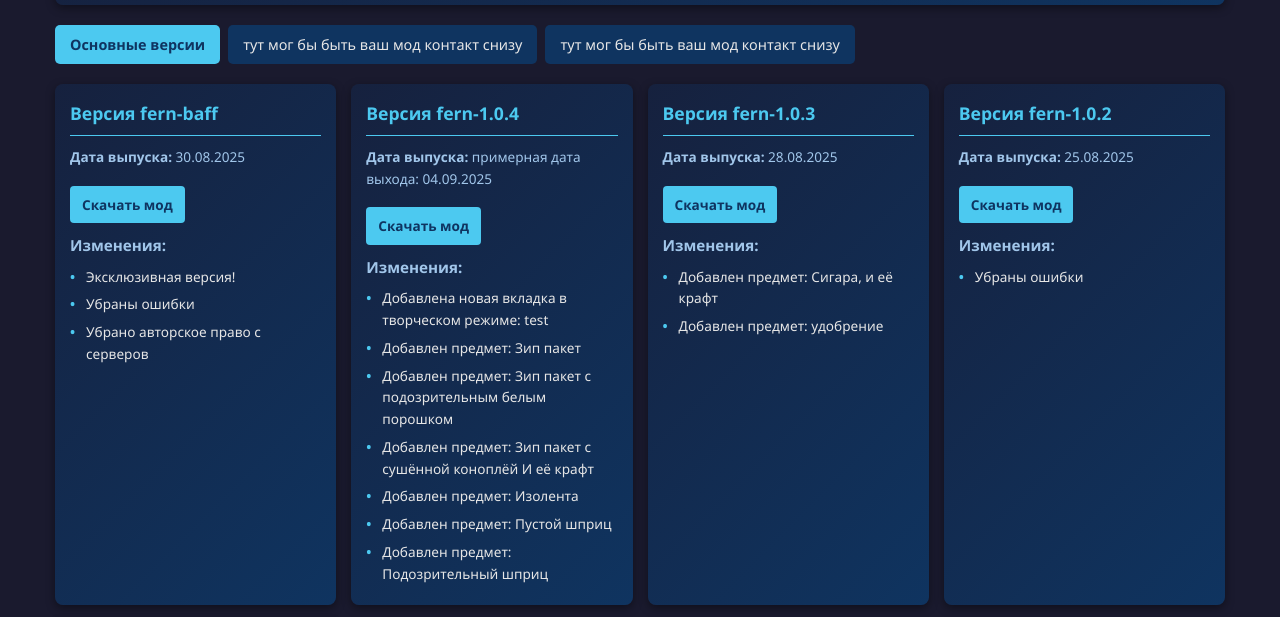
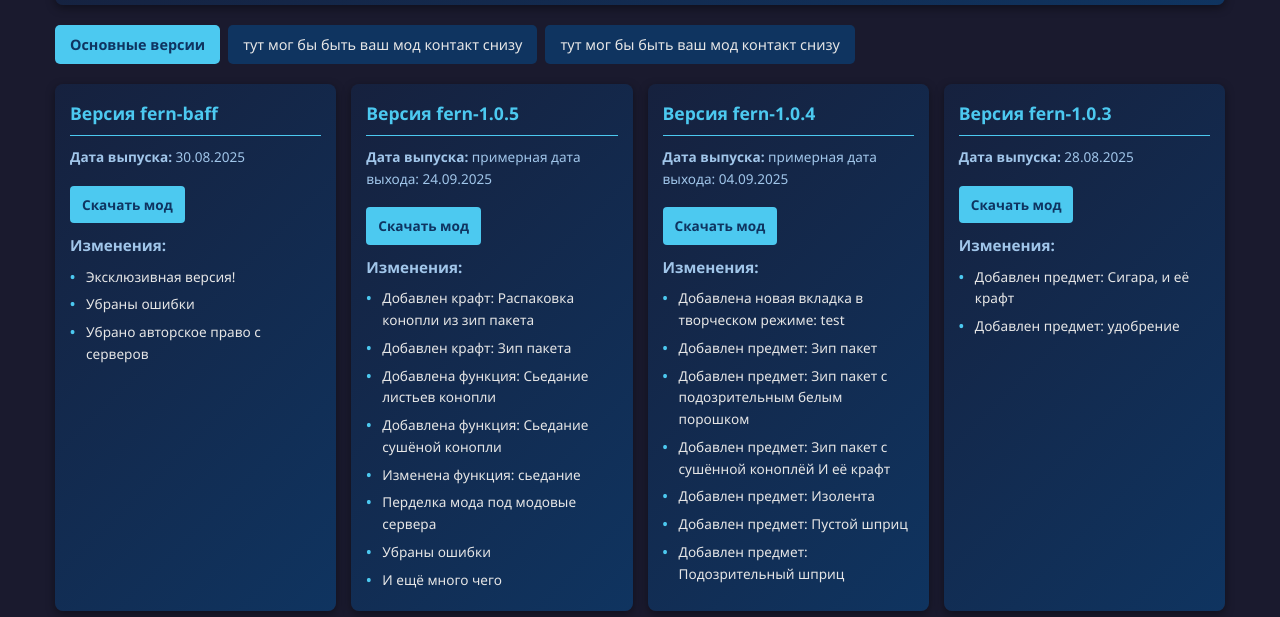
Before and after one commit to 511den/fern-s-mod, a plain HTML site: page index.html in a window 1280 px wide. Shown: the part 120-737 px from the top of the page. Drawn offline with Linux system fonts and the light colour scheme.

Commit message:
Update index.html

```diff
--- a/index.html
+++ b/index.html
@@ -258,6 +258,21 @@ telegram: @den511den</p>
                                 "Добавлен предмет: Пустой шприц",
                                 "Добавлен предмет: Подозрительный шприц"
                             ]
+                        },
+                        {
+                            version: "fern-1.0.5",
+                            releaseDate: "примерная дата выхода: 24.09.2025",
+                            file: "https://github.com/511den/fern-s-mod/raw/main/mods/fern-1.0.5.jar",
+                            changes: [
+                                "Добавлен крафт: Распаковка конопли из зип пакета",
+                                "Добавлен крафт: Зип пакета",
+                                "Добавлена функция: Сьедание листьев конопли",
+                                "Добавлена функция: Сьедание сушёной конопли",
+                                "Изменена функция: сьедание ",
+                                "Перделка мода под модовые сервера",
+                                "Убраны ошибки",
+                                "И ещё много чего",
+                            ]
                         }
                     ]
                 },
```
